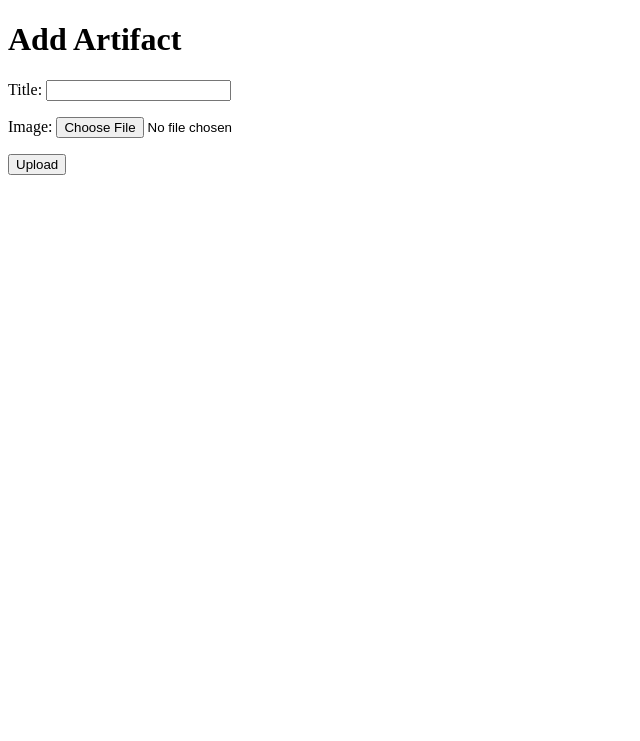
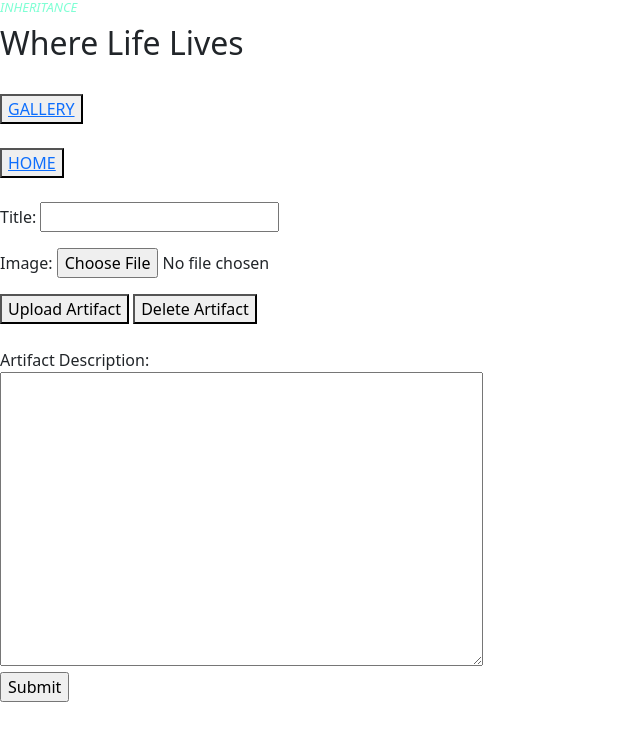
Before and after one commit to lavoing5762/Inheritance, a Django app: page /addartifact in a window 1280 px wide. Shown: the top 741 px of the page, without its empty margins (0-640 px from the left). Run offline with Django 3.2, Linux system fonts and the light colour scheme.

Commit message:
added text field and delete artifact button to addartifact.html

```diff
--- a/inheritance_project/inheritance/templates/addartifact.html
+++ b/inheritance_project/inheritance/templates/addartifact.html
@@ -1,7 +1,5 @@
-
-
 <!DOCTYPE html>
-
+    {% extends 'main.html' %}
     <html lang="en">
 <head>
     <meta charset="utf-8">
@@ -10,17 +8,41 @@
     <meta name="author" content="">
     <title>Add Artifact</title>
 </head>
+    <br/>
+    <br/>
 <body>
- <p><h1>Add Artifact</h1></p>
+    {% block content %}
+    <button type="button">
+    <a href="{% url 'gallery' %}">GALLERY</a>
+    </button>
+    <br/>
+    <br/>
+    <button type="button">
+    <a href="{% url 'landingpage' %}">HOME</a>
+    </button>
+    <br/>
+    <br/>
 <!-- Post images on add artifact page -->
 <form method="post" enctype="multipart/form-data">
     {% csrf_token %}
     {{ form.as_p }}
-   <button type="submit">Upload</button>
+    <button type="submit">Upload Artifact</button>
+    <button type="button">Delete Artifact</button>
+    <br/>
+    <br/>
+<form action="/form/submit" method="post">
+      <label for="text">Artifact Description:</label>
+      <br>
+      <textarea id="text" name="text" rows="12" cols="50"></textarea>
+      <br/>
+      <input type="submit" value="Submit">
+</form>
+<br/>
 </form>
     {% if img_obj %}
-   <h3>Succesfully uploaded : {{img_obj.title}}</h3>
+    <h3>Artifact uploaded! : {{img_obj.title}}</h3>
     <img src="{{ img_obj.image.url}}" alt="connect" style="max-height:300px">
     {% endif %}
+    {% endblock content %}
 </body>
 </html>
```
Also changed, not shown: inheritance_project/inheritance/templates/gallery.html (+7 -4 lines), inheritance_project/inheritance/templates/landingpage.html (+9 -3 lines), inheritance_project/inheritance/templates/ourstory.html (+5 -3 lines). Lines whose indentation alone changed are shown as unchanged.
